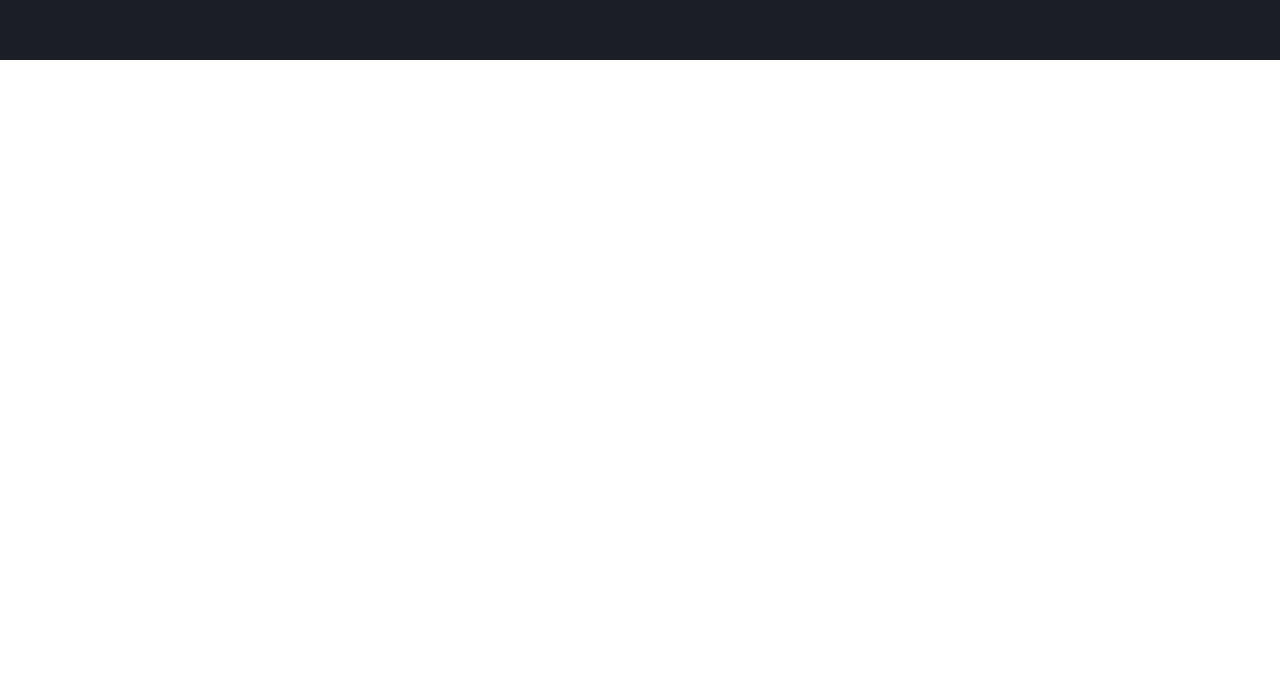
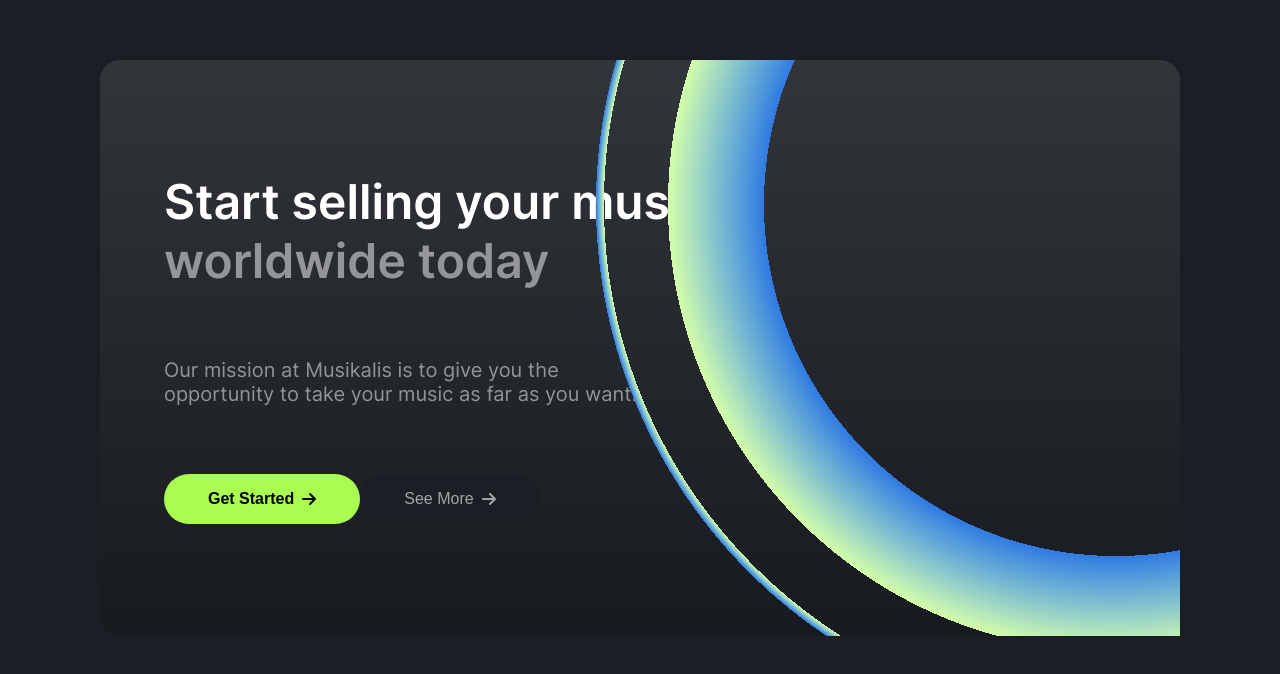
Before and after one commit to Neos02/musikalis, a React (Create React App) app: page / in a window 1280 px wide. Shown: the part 4182-4856 px from the top of the page. Before the commit the page ends 4242 px from the top, so only its background shows below. Built offline with nearby package versions, Linux system fonts and the light colour scheme.

Commit message:
Add footer section

```diff
--- a/src/App.css
+++ b/src/App.css
@@ -170,3 +170,47 @@
   justify-content: space-between;
   gap: 2rem;
 }
+
+.App__footer {
+  position: relative;
+  display: flex;
+  flex-direction: column;
+  justify-content: center;
+  gap: 3rem;
+  height: 36rem;
+  padding: 0 4rem;
+  margin-bottom: 3rem;
+  border-radius: 1.25rem;
+  background: linear-gradient(
+    to bottom,
+    color-mix(in srgb, white, rgb(var(--gray)) 90%),
+    color-mix(in srgb, black, rgb(var(--gray)) 85%)
+  );
+}
+
+.App__footer p {
+  opacity: 0.5;
+}
+
+.App__footer-text-low-opacity {
+  opacity: 0.5;
+}
+
+.App__footer-design {
+  position: absolute;
+  top: 0;
+  right: 0;
+  width: 40rem;
+  height: 36rem;
+  background: radial-gradient(
+    circle at 90% 25%,
+    transparent 22rem,
+    rgb(var(--blue)) 22rem,
+    color-mix(in srgb, white, rgb(var(--green))) 28rem,
+    transparent 28rem,
+    transparent 32rem,
+    color-mix(in srgb, white, rgb(var(--green))) 32rem,
+    rgb(var(--blue)) 32.5rem,
+    transparent 32.5rem
+  );
+}
--- a/src/App.js
+++ b/src/App.js
@@ -249,6 +249,35 @@ function App() {
           ))}
         </div>
       </div>
+
+      <div className="App__footer">
+        <div className="App__footer-text">
+          <h1>Start selling your music</h1>
+          <h1 className="App__footer-text-low-opacity">worldwide today</h1>
+        </div>
+        <p className="text-large">
+          Our mission at Musikalis is to give you the <br />
+          opportunity to take your music as far as you want.
+        </p>
+
+        <div className="App__hero-btns">
+          <Button
+            label="Get Started"
+            bold={true}
+            icon={faArrowRight}
+            backgroundColor={`rgb(${green})`}
+          />
+
+          <Button
+            label="See More"
+            icon={faArrowRight}
+            backgroundColor={`rgb(${gray})`}
+            textColor="rgba(255, 255, 255, .6)"
+          />
+        </div>
+
+        <div className="App__footer-design" />
+      </div>
     </div>
   );
 }
```
